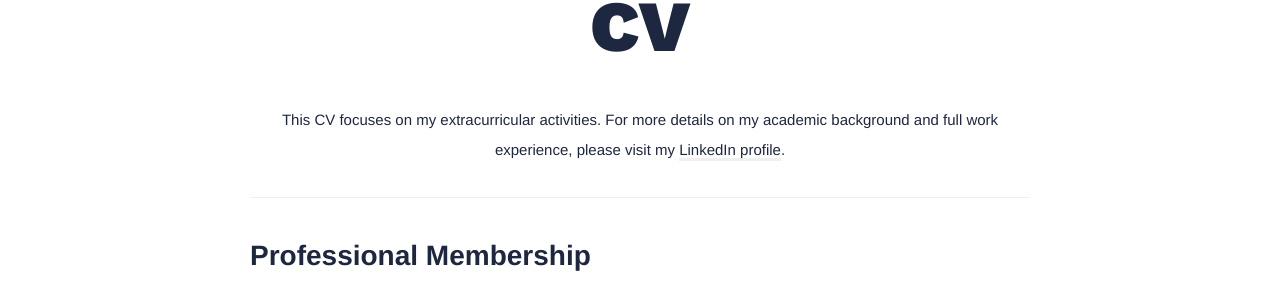
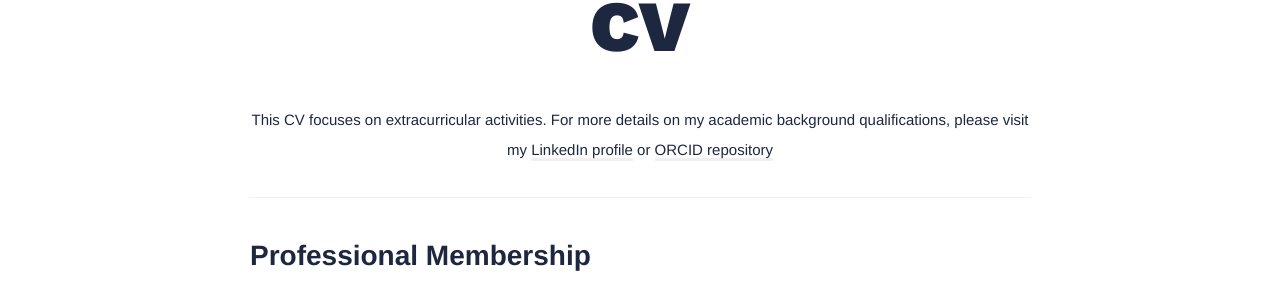
Before and after one commit to ray-ers/ray-ers.github.io, a Jekyll site: the page built from _pages/CV.md, in a window 1280 px wide. Shown: the part 154-458 px from the top of the page. Built offline with Jekyll 4.4.1, drawn with Linux system fonts in a browser that asks for light colours; nearby versions of some CDN libraries.

Commit message:
Update CV.md

```diff
--- a/_pages/CV.md
+++ b/_pages/CV.md
@@ -5,7 +5,7 @@ permalink: /cv/
 ---
 <section class="cv-section">
     <p>
-        <center> This CV focuses on my extracurricular activities. For more details on my academic background and full work experience, please visit my <a href="https://linkedin.com/in/phamkien" target="_blank">LinkedIn profile</a>.
+        <center> This CV focuses on extracurricular activities. For more details on my academic background qualifications, please visit my <a href="https://linkedin.com/in/phamkien" target="_blank">LinkedIn profile</a> or <a href="https://orcid.org/0000-0001-7740-102X" target="_blank">ORCID repository</a>
         </center>
     </p>
 </section>
```
